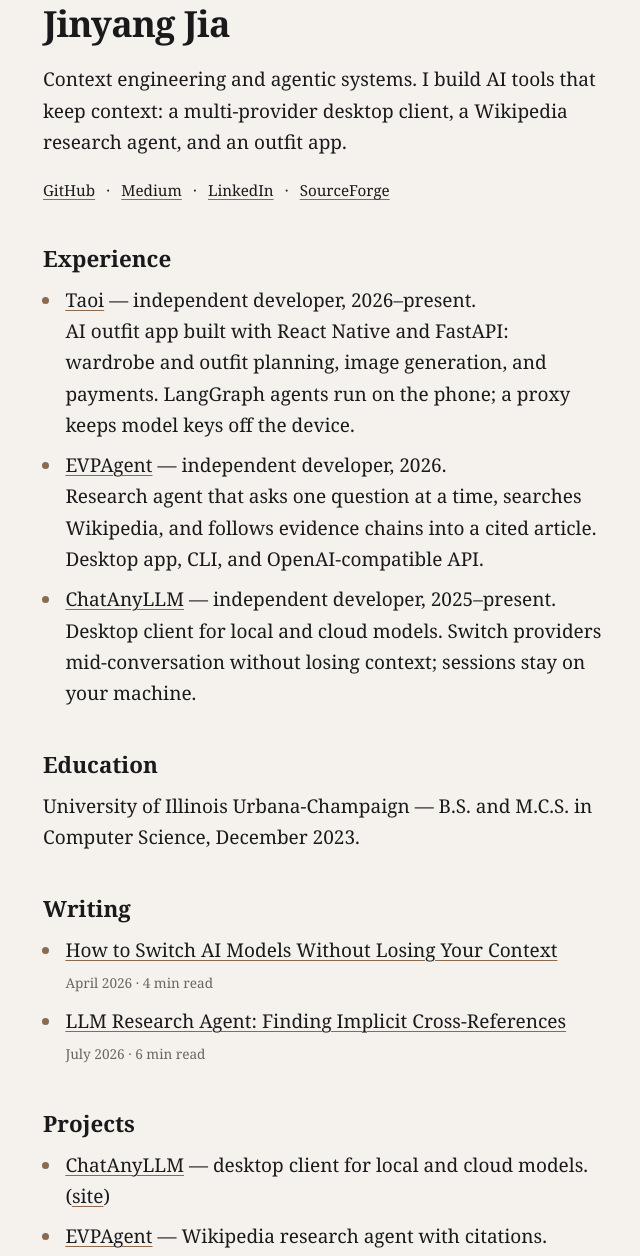
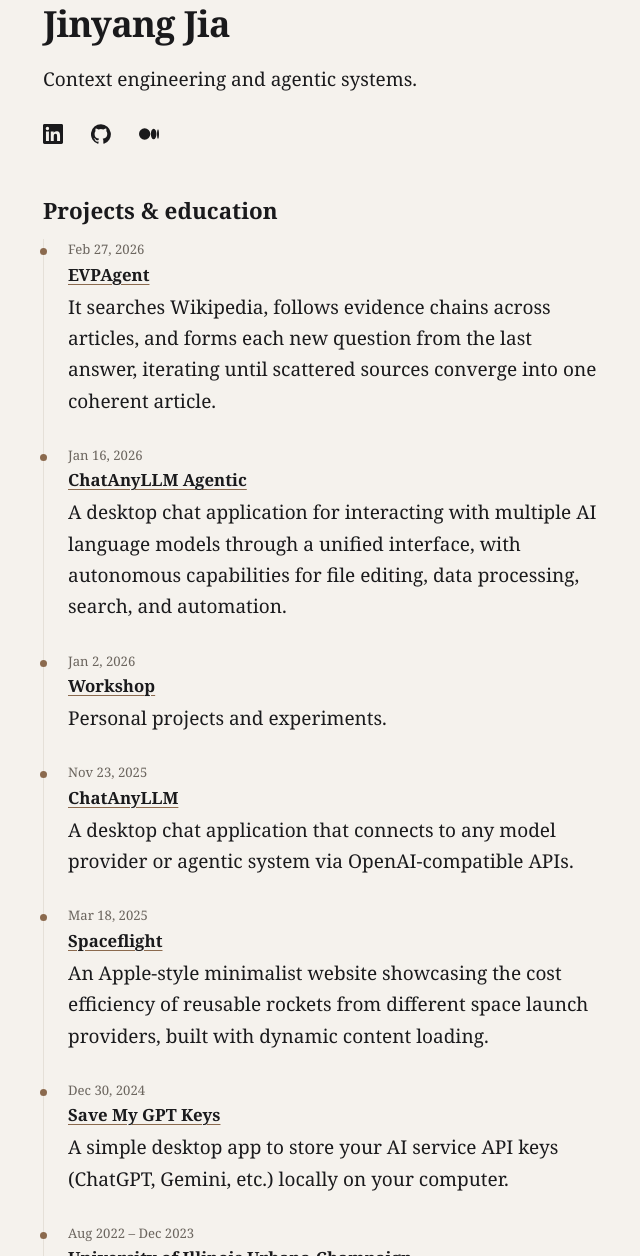
Before and after one commit to jinyang6/jinyang6.github.io, a plain HTML site: page index.html in a window 1280 px wide. Shown: the part 69-1325 px from the top of the page, without its empty margins (317-957 px from the left). Drawn offline with Linux system fonts and the light colour scheme.

Commit message:
Collapse projects and education into one repo timeline

```diff
--- a/index.html
+++ b/index.html
@@ -10,7 +10,7 @@
 <meta name="viewport" content="width=device-width, initial-scale=1.0">
 <meta name="color-scheme" content="light">
 <title>Jinyang Jia</title>
-<meta name="description" content="Jinyang Jia works on context engineering and agentic systems. Experience, writing, and projects.">
+<meta name="description" content="Jinyang Jia works on context engineering and agentic systems. Projects, education, and writing.">
 <link rel="canonical" href="https://jinyang6.github.io/">
 <link rel="icon" href="avatar.jpg">
 <link rel="stylesheet" href="theme.css">
@@ -36,10 +36,9 @@
   },
   "knowsAbout": ["Context engineering", "Agentic systems", "Large language models"],
   "sameAs": [
+    "https://www.linkedin.com/in/jinyang-jia",
     "https://github.com/jinyang6",
-    "https://jinyangjia.medium.com/",
-    "https://www.linkedin.com/in/jinyang-jia",
-    "https://sourceforge.net/u/jinyang6/profile"
+    "https://jinyangjia.medium.com/"
   ]
 }
 </script>
@@ -91,7 +90,8 @@
   }
 
   h1,
-  h2 {
+  h2,
+  h3 {
     text-wrap: balance;
   }
 
@@ -103,7 +103,7 @@
   }
 
   h2 {
-    margin: 2.5rem 0 0.75rem;
+    margin: 0 0 0.9rem;
     font-size: 1.4rem;
     line-height: 1.3;
   }
@@ -113,35 +113,105 @@
     text-wrap: pretty;
   }
 
+  header p {
+    margin: 0;
+  }
+
+  .icons {
+    display: flex;
+    gap: 0.25rem;
+    margin: 1rem 0 0 -0.75rem;
+  }
+
+  .icons a {
+    display: grid;
+    place-items: center;
+    width: 44px;
+    height: 44px;
+    border-radius: 50%;
+    text-decoration: none;
+    color: var(--text);
+  }
+
+  .icons a:hover {
+    background: var(--accent-light);
+  }
+
+  .icons svg {
+    width: 20px;
+    height: 20px;
+    fill: currentColor;
+  }
+
+  section {
+    margin-top: 2.5rem;
+  }
+
+  .timeline {
+    margin: 0;
+    padding: 0;
+    list-style: none;
+  }
+
+  .timeline li {
+    position: relative;
+    padding: 0 0 1.75rem 1.5rem;
+    border-left: 1px solid var(--border);
+  }
+
+  .timeline li::before {
+    content: "";
+    position: absolute;
+    top: 0.55rem;
+    left: -4px;
+    width: 7px;
+    height: 7px;
+    border-radius: 50%;
+    background: var(--accent);
+  }
+
+  .timeline li:last-child {
+    padding-bottom: 0;
+  }
+
+  .timeline time {
+    display: block;
+    color: var(--muted);
+    font-size: 0.82rem;
+  }
+
+  .timeline h3 {
+    margin: 0.1rem 0 0.35rem;
+    font-size: 1.05rem;
+    line-height: 1.4;
+  }
+
+  .timeline h3:last-child {
+    margin-bottom: 0;
+  }
+
+  .timeline p {
+    margin: 0;
+  }
+
   ul {
     margin: 0;
     padding-left: 1.2rem;
   }
 
-  li {
-    margin-bottom: 0.55rem;
+  ul li {
+    margin-bottom: 0.45rem;
     padding-left: 0.2rem;
   }
 
-  li::marker {
+  ul li::marker {
     color: var(--accent);
   }
 
   .meta {
     color: var(--muted);
-    font-size: 0.85rem;
-  }
-
-  .nowrap {
+    font-size: 0.82rem;
     white-space: nowrap;
-  }
-
-  .links {
-    display: flex;
-    flex-wrap: wrap;
-    gap: 0.35rem 0.7rem;
-    margin-top: 1.25rem;
-    font-size: 0.95rem;
   }
 
   .skip-link {
@@ -181,97 +251,90 @@
 <main id="main">
   <header>
     <h1>Jinyang Jia</h1>
-    <p>
-      Context engineering and agentic systems. I build AI tools that keep context: a
-      multi-provider desktop client, a Wikipedia research agent, and an outfit app.
-    </p>
-    <nav class="links" aria-label="Profiles">
-      <a href="https://github.com/jinyang6" rel="me">GitHub</a>
-      <span aria-hidden="true">·</span>
-      <a href="https://jinyangjia.medium.com/" rel="me">Medium</a>
-      <span aria-hidden="true">·</span>
-      <a href="https://www.linkedin.com/in/jinyang-jia" rel="me">LinkedIn</a>
-      <span aria-hidden="true">·</span>
-      <a href="https://sourceforge.net/u/jinyang6/profile" rel="me">SourceForge</a>
+    <p>Context engineering and agentic systems.</p>
+
+    <!-- Profile links: LinkedIn, GitHub, Medium. -->
+    <nav class="icons" aria-label="Profiles">
+      <a href="https://www.linkedin.com/in/jinyang-jia" rel="me" aria-label="LinkedIn">
+        <svg viewBox="0 0 24 24" aria-hidden="true" focusable="false">
+          <path d="M20.45 20.45h-3.56v-5.57c0-1.33-.02-3.04-1.85-3.04-1.85 0-2.14 1.45-2.14 2.94v5.67H9.34V9h3.42v1.56h.05c.48-.9 1.64-1.85 3.37-1.85 3.6 0 4.27 2.37 4.27 5.46v6.28zM5.34 7.43a2.06 2.06 0 1 1 0-4.12 2.06 2.06 0 0 1 0 4.12zM7.12 20.45H3.55V9h3.57v11.45zM22.22 0H1.77C.79 0 0 .77 0 1.72v20.56C0 23.23.79 24 1.77 24h20.45c.98 0 1.78-.77 1.78-1.72V1.72C24 .77 23.2 0 22.22 0z"/>
+        </svg>
+      </a>
+      <a href="https://github.com/jinyang6" rel="me" aria-label="GitHub">
+        <svg viewBox="0 0 24 24" aria-hidden="true" focusable="false">
+          <path d="M12 .3a12 12 0 0 0-3.8 23.4c.6.1.8-.3.8-.6v-2c-3.3.7-4-1.6-4-1.6-.6-1.4-1.4-1.8-1.4-1.8-1-.7.1-.7.1-.7 1.2.1 1.8 1.2 1.8 1.2 1 1.8 2.8 1.3 3.5 1 .1-.8.4-1.3.8-1.6-2.7-.3-5.5-1.3-5.5-5.9 0-1.3.5-2.4 1.2-3.2-.1-.3-.5-1.5.1-3.2 0 0 1-.3 3.3 1.2a11.5 11.5 0 0 1 6 0c2.3-1.5 3.3-1.2 3.3-1.2.6 1.7.2 2.9.1 3.2.8.8 1.2 1.9 1.2 3.2 0 4.6-2.8 5.6-5.5 5.9.4.4.8 1.1.8 2.2v3.3c0 .3.2.7.8.6A12 12 0 0 0 12 .3z"/>
+        </svg>
+      </a>
+      <a href="https://jinyangjia.medium.com/" rel="me" aria-label="Medium">
+        <svg viewBox="0 0 24 24" aria-hidden="true" focusable="false">
+          <path d="M13.54 12a6.8 6.8 0 0 1-6.77 6.82A6.8 6.8 0 0 1 0 12a6.8 6.8 0 0 1 6.77-6.82A6.8 6.8 0 0 1 13.54 12zm7.42 0c0 3.54-1.51 6.42-3.38 6.42-1.87 0-3.39-2.88-3.39-6.42s1.52-6.42 3.39-6.42 3.38 2.88 3.38 6.42M24 12c0 3.17-.53 5.75-1.19 5.75-.66 0-1.19-2.58-1.19-5.75s.53-5.75 1.19-5.75S24 8.83 24 12z"/>
+        </svg>
+      </a>
     </nav>
   </header>
 
-  <section aria-labelledby="experience">
-    <h2 id="experience">Experience</h2>
-    <ul>
+  <section aria-labelledby="timeline-title">
+    <h2 id="timeline-title">Projects &amp; education</h2>
+
+    <!--
+      One timeline, newest first. Add an item by copying one <li>.
+      Project dates are GitHub repo creation dates. Descriptions are one
+      sentence copied verbatim from each repo. Education has no description.
+    -->
+    <ol class="timeline">
       <li>
-        <a href="https://www.rednote.com/discovery/item/6ae1d1c80000000013033800?xsec_token=ABZ02o6za68OHn78s8TwYm6EzU637z6ypN-xxKp0FsCys=&amp;xsec_source=pc_user">Taoi</a>
-        — independent developer, <span class="nowrap">2026–present</span>.<br>
-        AI outfit app built with React Native and FastAPI: wardrobe and outfit planning,
-        image generation, and payments. LangGraph agents run on the phone; a proxy keeps
-        model keys off the device.
+        <time datetime="2026-02-27">Feb 27, 2026</time>
+        <h3><a href="https://github.com/jinyang6/EVPAgent">EVPAgent</a></h3>
+        <p>It searches Wikipedia, follows evidence chains across articles, and forms each new question from the last answer, iterating until scattered sources converge into one coherent article.</p>
       </li>
       <li>
-        <a href="https://github.com/jinyang6/EVPAgent">EVPAgent</a>
-        — independent developer, 2026.<br>
-        Research agent that asks one question at a time, searches Wikipedia, and follows
-        evidence chains into a cited article. Desktop app, CLI, and OpenAI-compatible API.
+        <time datetime="2026-01-16">Jan 16, 2026</time>
+        <h3><a href="https://github.com/jinyang6/chatanyllm-agentic">ChatAnyLLM Agentic</a></h3>
+        <p>A desktop chat application for interacting with multiple AI language models through a unified interface, with autonomous capabilities for file editing, data processing, search, and automation.</p>
       </li>
       <li>
-        <a href="https://github.com/jinyang6/chatanyllm">ChatAnyLLM</a>
-        — independent developer, <span class="nowrap">2025–present</span>.<br>
-        Desktop client for local and cloud models. Switch providers mid-conversation
-        without losing context; sessions stay on your machine.
+        <time datetime="2026-01-02">Jan 2, 2026</time>
+        <h3><a href="https://github.com/jinyang6/workshop">Workshop</a></h3>
+        <p>Personal projects and experiments.</p>
       </li>
-    </ul>
-  </section>
-
-  <section aria-labelledby="education">
-    <h2 id="education">Education</h2>
-    <p>
-      University of Illinois Urbana-Champaign — B.S. and M.C.S. in Computer Science,
-      December 2023.
-    </p>
+      <li>
+        <time datetime="2025-11-23">Nov 23, 2025</time>
+        <h3><a href="https://github.com/jinyang6/chatanyllm">ChatAnyLLM</a></h3>
+        <p>A desktop chat application that connects to any model provider or agentic system via OpenAI-compatible APIs.</p>
+      </li>
+      <li>
+        <time datetime="2025-03-18">Mar 18, 2025</time>
+        <h3><a href="https://github.com/jinyang6/spaceflight">Spaceflight</a></h3>
+        <p>An Apple-style minimalist website showcasing the cost efficiency of reusable rockets from different space launch providers, built with dynamic content loading.</p>
+      </li>
+      <li>
+        <time datetime="2024-12-30">Dec 30, 2024</time>
+        <h3><a href="https://github.com/jinyang6/Save-my-GPT-keys-ReactJS">Save My GPT Keys</a></h3>
+        <p>A simple desktop app to store your AI service API keys (ChatGPT, Gemini, etc.) locally on your computer.</p>
+      </li>
+      <li>
+        <time datetime="2022-08">Aug 2022 – Dec 2023</time>
+        <h3>University of Illinois Urbana-Champaign<br>Master of Computer Science</h3>
+      </li>
+      <li>
+        <time datetime="2018-08">Aug 2018 – May 2022</time>
+        <h3>University of Illinois Urbana-Champaign<br>Bachelor of Science, Computer Science</h3>
+      </li>
+    </ol>
   </section>
 
   <section aria-labelledby="writing">
     <h2 id="writing">Writing</h2>
     <ul>
       <li>
-        <a href="https://medium.com/@1804926965/how-to-switch-ai-models-without-losing-your-context-and-why-i-built-a-free-tool-to-do-it-24941cbcc0d2">How to Switch AI Models Without Losing Your Context</a><br>
-        <span class="meta">April 2026 · 4 min read</span>
+        <a href="https://medium.com/@1804926965/how-to-switch-ai-models-without-losing-your-context-and-why-i-built-a-free-tool-to-do-it-24941cbcc0d2">How to Switch AI Models Without Losing Your Context</a>
+        <span class="meta">(Apr 2026)</span>
       </li>
       <li>
-        <a href="https://medium.com/@1804926965/llm-research-agent-finding-implicit-cross-references-relate-text-and-media-across-disparate-a08c0fbb0886">LLM Research Agent: Finding Implicit Cross-References</a><br>
-        <span class="meta">July 2026 · 6 min read</span>
+        <a href="https://medium.com/@1804926965/llm-research-agent-finding-implicit-cross-references-relate-text-and-media-across-disparate-a08c0fbb0886">LLM Research Agent: Finding Implicit Cross-References</a>
+        <span class="meta">(Jul 2026)</span>
       </li>
     </ul>
-  </section>
-
-  <section aria-labelledby="projects">
-    <h2 id="projects">Projects</h2>
-    <ul>
-      <li>
-        <a href="https://github.com/jinyang6/chatanyllm">ChatAnyLLM</a>
-        — desktop client for local and cloud models. (<a href="https://jinyang6.github.io/chatanyllm/">site</a>)
-      </li>
-      <li>
-        <a href="https://github.com/jinyang6/EVPAgent">EVPAgent</a>
-        — Wikipedia research agent with citations.
-      </li>
-      <li>
-        <a href="https://github.com/jinyang6/chatanyllm-agentic">ChatAnyLLM Agentic</a>
-        — multi-provider assistant with local tools. (<a href="https://jinyang6.github.io/chatanyllm-agentic/">site</a>)
-      </li>
-      <li>
-        <a href="https://github.com/jinyang6/spaceflight">Spaceflight</a>
-        — reusable rocket cost comparison. (<a href="https://jinyang6.github.io/spaceflight/">site</a>)
-      </li>
-      <li>
-        <a href="https://github.com/jinyang6/Save-my-GPT-keys-ReactJS">Save My GPT Keys</a>
-        — local API key manager. (<a href="https://github.com/jinyang6/Save-my-GPT-keys-ReactJS/releases">download</a>)
-      </li>
-      <li>
-        <a href="https://github.com/jinyang6/workshop/tree/main/projects/my-google-flight-sim">Flight Simulator</a>
-        — browser-based flight simulator. (<a href="https://jinyang6.github.io/workshop/projects/my-google-flight-sim/">demo</a>)
-      </li>
-    </ul>
-    <p><a href="https://github.com/jinyang6">More on GitHub →</a></p>
   </section>
 </main>
 </body>
--- a/theme.css
+++ b/theme.css
@@ -4,6 +4,7 @@
   --background: #F5F2ED;   /* surfaceAlt */
   --text: #1A1A1C;         /* textPrimary */
   --muted: #6B655E;        /* textSecondary */
+  --border: #E5E0D8;       /* border */
   --accent: #8B6A4E;       /* cognac */
   --accent-light: #D9B489; /* cognacLight */
 }
```
Also changed, not shown: 1 other file.
